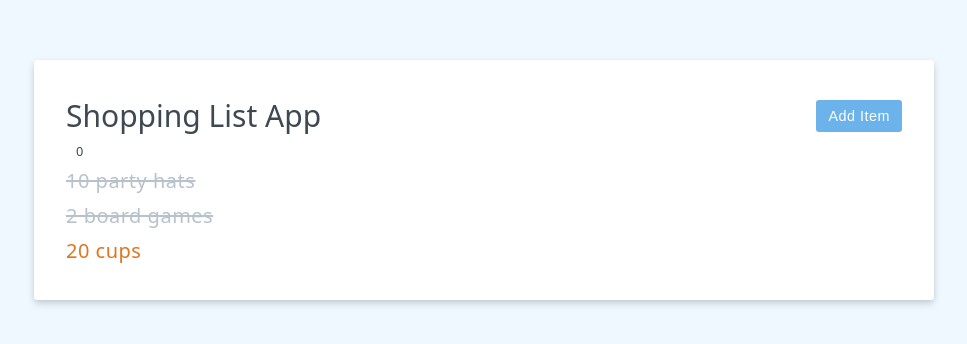
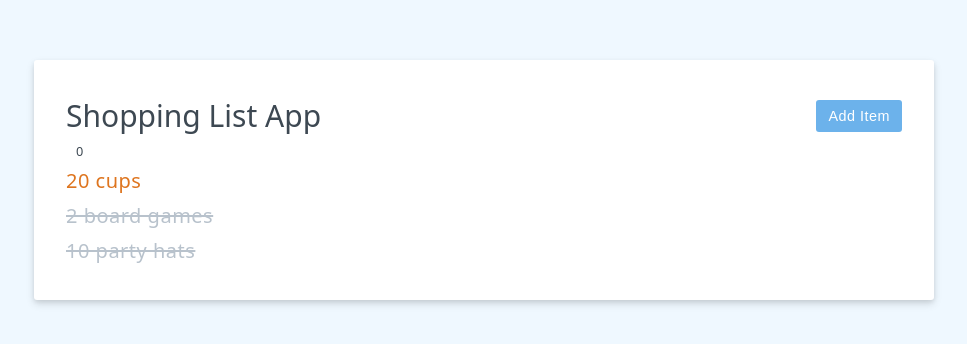
Before and after one commit to huy19712011/vue-app02, a Vue app: page / in a window 1280 px wide. Shown: the part 220-564 px from the top of the page, without its empty margins (156-1123 px from the left). Built offline with nearby package versions, Linux system fonts and the light colour scheme.

Commit message:
Computed Properties - part 2

```diff
--- a/src/App.vue
+++ b/src/App.vue
@@ -9,6 +9,10 @@ const items = ref([
   { id: 2, label: "2 board games", purchased: true, hightPriority: false },
   { id: 3, label: "20 cups", purchased: false, hightPriority: true },
 ]);
+
+const reversedItems = computed(() => {
+  return [...items.value].reverse();
+});
 
 const newItem = ref("");
 const newItemPriority = ref("low");
@@ -53,7 +57,7 @@ const togglePurchased = (item) => {
   <p class="counter">{{ characterCount }}</p>
   <ul>
     <li
-      v-for="({ id, label, purchased, hightPriority }, index) in items"
+      v-for="({ id, label, purchased, hightPriority }, index) in reversedItems"
       @click="togglePurchased(items[index])"
       :key="id"
       :class="{
```
